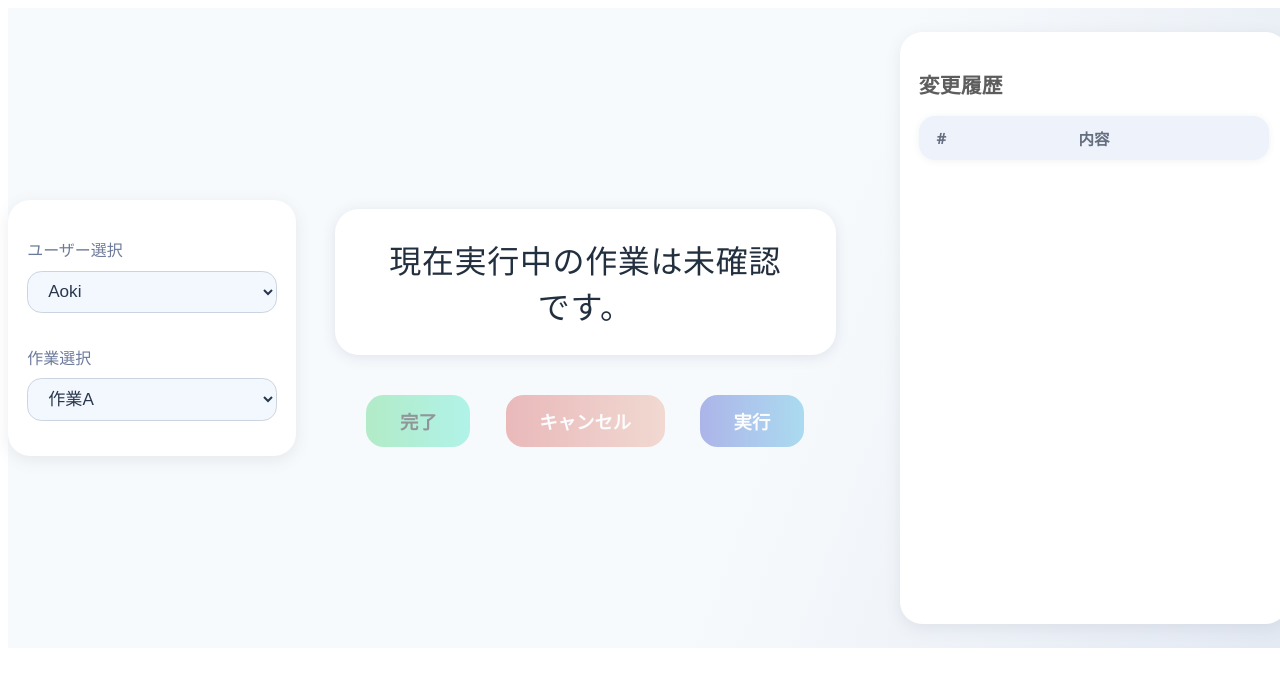
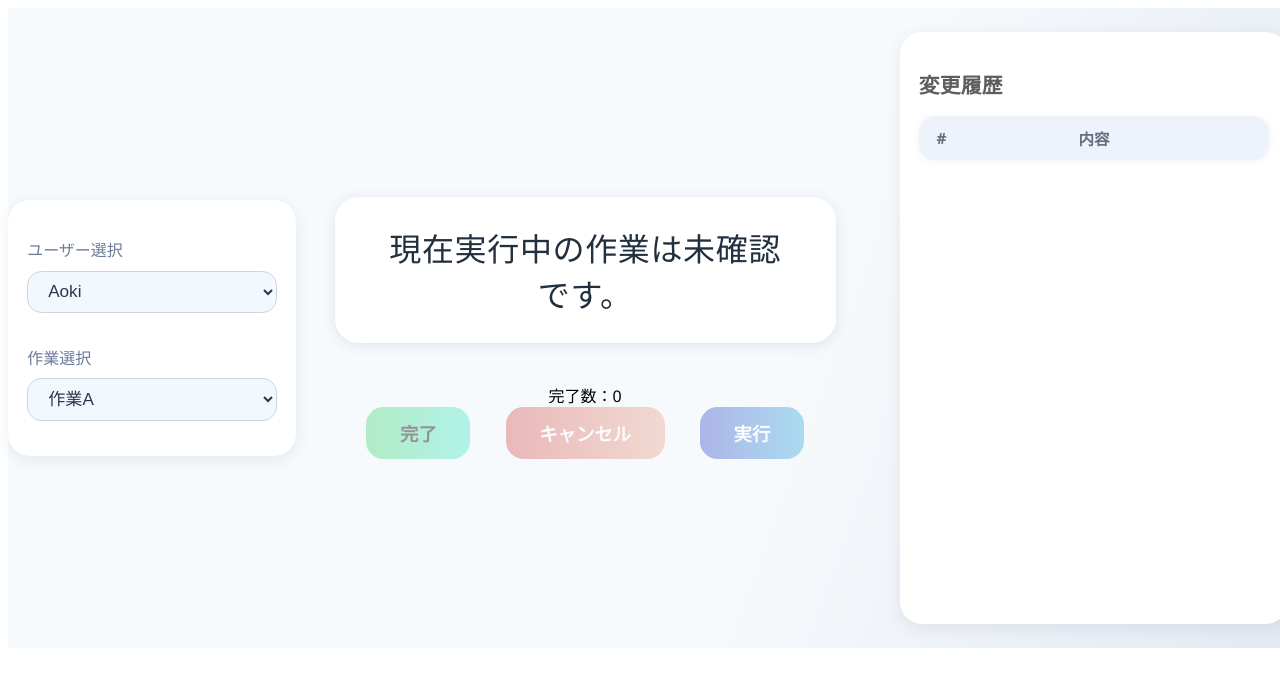
Before and after one commit to AtsuyaShimizu/Angular-demo, an Angular app in the folder demo/: page / in a window 1280 px wide. Shown: the top 686 px of the page. Built offline with nearby package versions, Linux system fonts and the light colour scheme.

Commit message:
feat: display progress count

```diff
--- a/demo/src/app/pages/demo-page/demo-page.ts
+++ b/demo/src/app/pages/demo-page/demo-page.ts
@@ -27,7 +27,8 @@ export class DemoPage {
   // 子に渡す中継シグナル
   globalState = {
     workKind: signal(''),
-    userName: signal('')
+    userName: signal(''),
+    progress: signal(0)
   };
   localState = {
     isEnableComplete:   signal(false),
@@ -55,6 +56,7 @@ export class DemoPage {
         if (!svc) return;
         this.globalState.workKind.set( svc.globalState.workKind() );
         this.globalState.userName .set( svc.globalState.userName() );
+        this.globalState.progress.set( svc.globalState.progress() );
         this.localState.isEnableComplete  .set( svc.localState.isEnableComplete() );
         this.localState.isEnableCancel    .set( svc.localState.isEnableCancel() );
         this.localState.isEnableExecute   .set( svc.localState.isEnableExecute() );
--- a/demo/src/app/view/demo-view/demo-view.ts
+++ b/demo/src/app/view/demo-view/demo-view.ts
@@ -11,9 +11,14 @@ import { DemoPartsLog } from './parts/demo-parts-log';
   styleUrls: ['./demo-view.scss']
 })
 export class DemoView {
-  @Input() globalState: { workKind: Signal<string>; userName: Signal<string> } = {
+  @Input() globalState: {
+    workKind: Signal<string>;
+    userName: Signal<string>;
+    progress: Signal<number>;
+  } = {
     workKind: signal(''),
-    userName: signal('')
+    userName: signal(''),
+    progress: signal(0),
   };
   @Input() localState: {
     isEnableComplete: Signal<boolean>;
--- a/demo/src/app/view/demo-view/parts/demo-parts-center.html
+++ b/demo/src/app/view/demo-view/parts/demo-parts-center.html
@@ -1,6 +1,9 @@
 <div class="center-content">
   <div class="message">
     {{ message() }}
+  </div>
+  <div class="progress">
+    {{ progressMessage() }}
   </div>
   <div class="btn-group">
     <button
--- a/demo/src/app/view/demo-view/parts/demo-parts-center.ts
+++ b/demo/src/app/view/demo-view/parts/demo-parts-center.ts
@@ -7,8 +7,9 @@ import { Component, EventEmitter, Input, Output, Signal, computed, signal } from
   styleUrls: ['./demo-parts-center.scss']
 })
 export class DemoPartsCenter {
-  @Input() globalState: { workKind: Signal<string> } = {
-    workKind: signal('')
+  @Input() globalState: { workKind: Signal<string>; progress: Signal<number> } = {
+    workKind: signal(''),
+    progress: signal(0)
   };
   @Input() localState: {
     isEnableComplete: Signal<boolean>;
@@ -28,6 +29,10 @@ export class DemoPartsCenter {
     `現在実行中の作業は${this.globalState?.workKind()}です。`
   );
 
+  progressMessage: Signal<string> = computed(() =>
+    `完了数：${this.globalState?.progress()}`
+  );
+
   onClickCompleteBtn() {
     this.click_complete_event.emit();
   }
```
